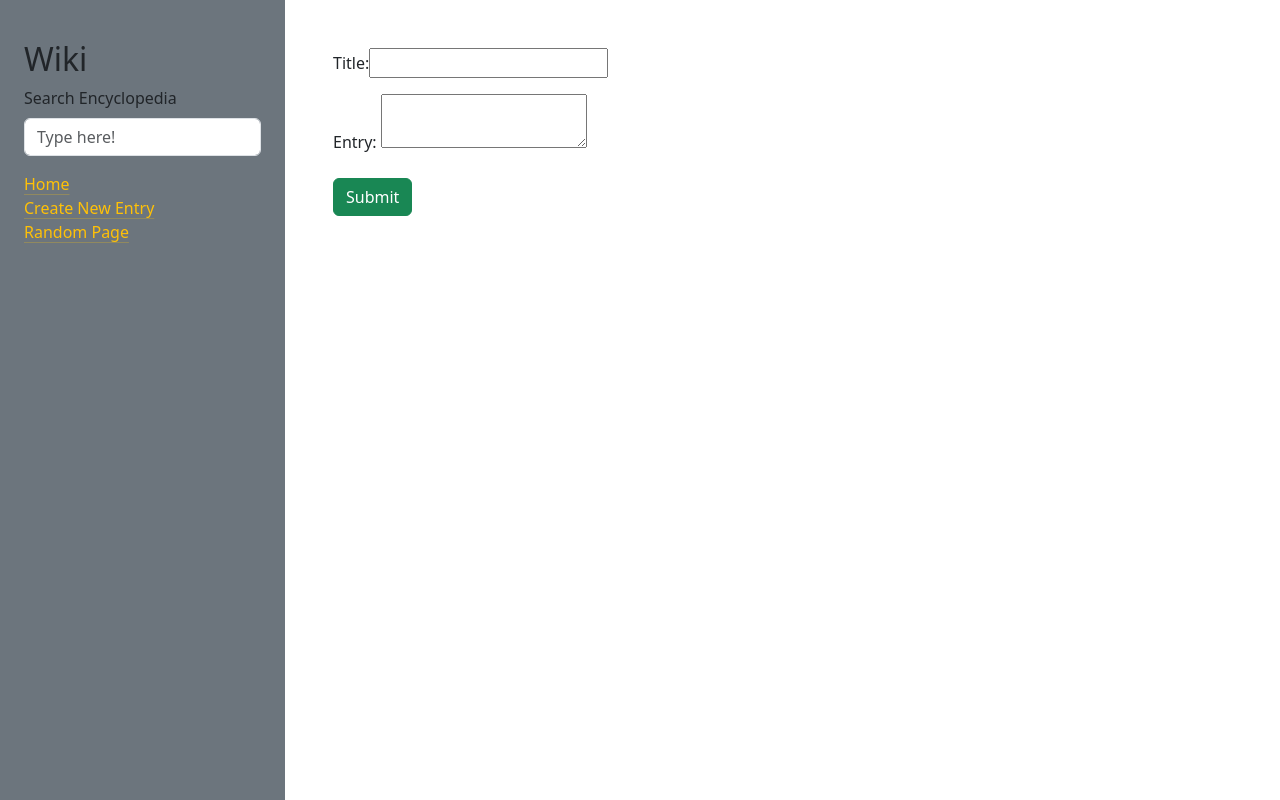
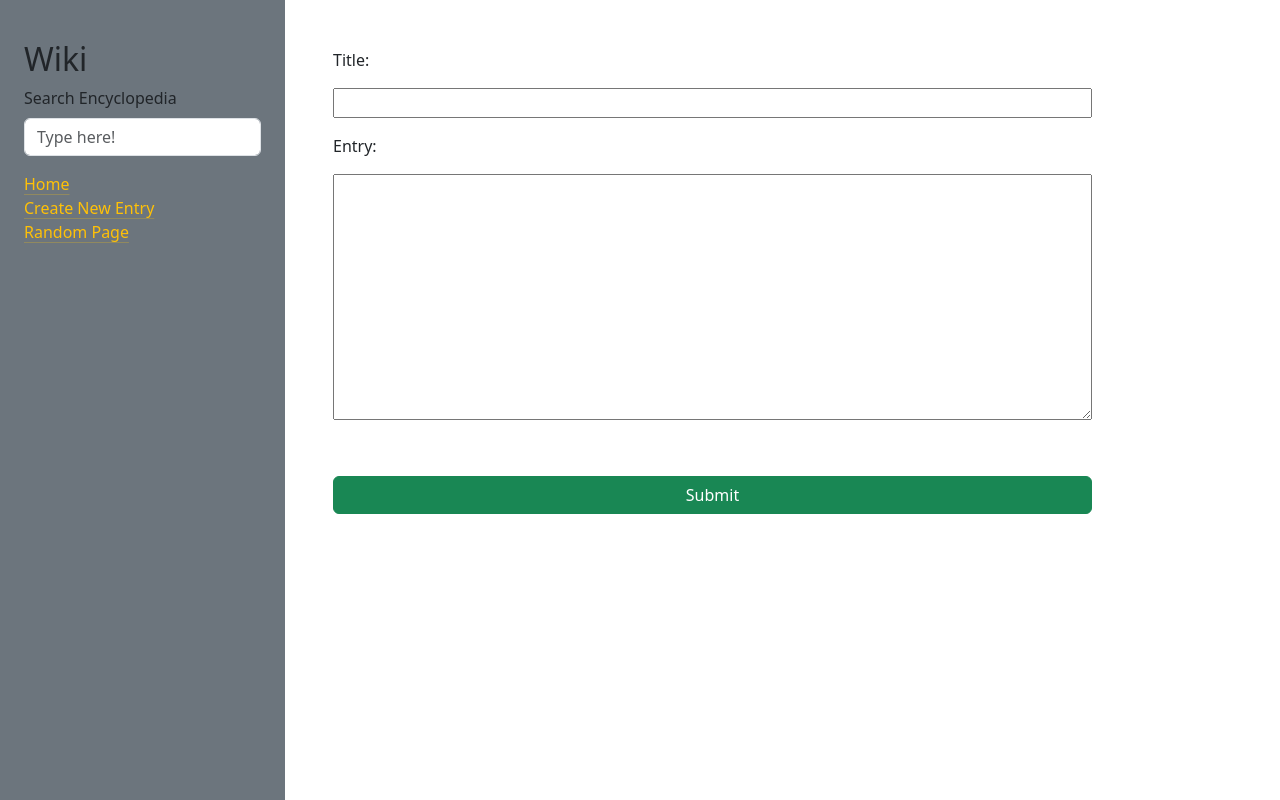
Before and after one commit to Ishmaelsealey/wiki, a Django app: page /create in a window 1280 px wide. Run offline with Django 3.2, Linux system fonts and the light colour scheme.

Commit message:
removed textarea tag from new.html

```diff
--- a/encyclopedia/templates/encyclopedia/layout.html
+++ b/encyclopedia/templates/encyclopedia/layout.html
@@ -6,6 +6,11 @@
         <meta charset="UTF-8">
         <title>Encyclopedia: {% block title %}{% endblock %}</title>
         <link href="https://cdn.jsdelivr.net/npm/bootstrap@5.3.0/dist/css/bootstrap.min.css" rel="stylesheet" integrity="sha384-9ndCyUaIbzAi2FUVXJi0CjmCapSmO7SnpJef0486qhLnuZ2cdeRhO02iuK6FUUVM" crossorigin="anonymous">
+        <style>
+            textarea {
+                max-height: 50vh;
+            }
+        </style>
     </head>
     <body>
         <div class="container m-0">
--- a/encyclopedia/templates/encyclopedia/new.html
+++ b/encyclopedia/templates/encyclopedia/new.html
@@ -6,14 +6,11 @@
 
 {% block body %}
 <!-- find a way to make the action use the util.save_entry function-->
-    <form action="{% url 'encyclopedia:new' %}" method="post">
+    <form action="{% url 'encyclopedia:new' %}" method="post" style="display: grid; gap: 1rem;">
         {% csrf_token %}
         {{ form }}
         <br>
-        <label for="entry">Entry: </label>
-        <textarea name="entry" id="entry" style="max-height: 400px;" class="mt-3"></textarea>
-        <br>
-        <input type="submit" value="Submit" class="btn btn-success mt-4">
+        <input type="submit" value="Submit" class="btn btn-success">
     </form>
 
 {% endblock %}
--- a/encyclopedia/urls.py
+++ b/encyclopedia/urls.py
@@ -1,6 +1,5 @@
 from django.urls import path
-import random
-from . import views, util
+from . import views
 
 app_name = "encyclopedia"
 
--- a/encyclopedia/views.py
+++ b/encyclopedia/views.py
@@ -4,7 +4,7 @@ from markdown2 import Markdown
 from django import forms
 from django.urls import reverse
 from django.http import HttpResponseRedirect
-from django.http import HttpResponse
+# from django.http import HttpResponse
 
 def index(request): # Returns a list of entries
     return render(request, "encyclopedia/index.html", {
@@ -23,9 +23,8 @@ def entry(request, title):  # gets the entry
     })
 
 class NewEntryForm(forms.Form): # a form to create a new entry
-    title = forms.CharField(label = "Title")#change this to a textarea
-    # a workaround. Without the entry variable, the new function does not work, traceback error to 'entry = form.cleaned_data["entry"]'
-    entry = forms.CharField(widget = forms.HiddenInput(), required=False)
+    title = forms.CharField(label = "Title")
+    entry = forms.CharField(widget=forms.Textarea, label = "Entry")
 
 def new(request):
     if request.method == "POST":
```
